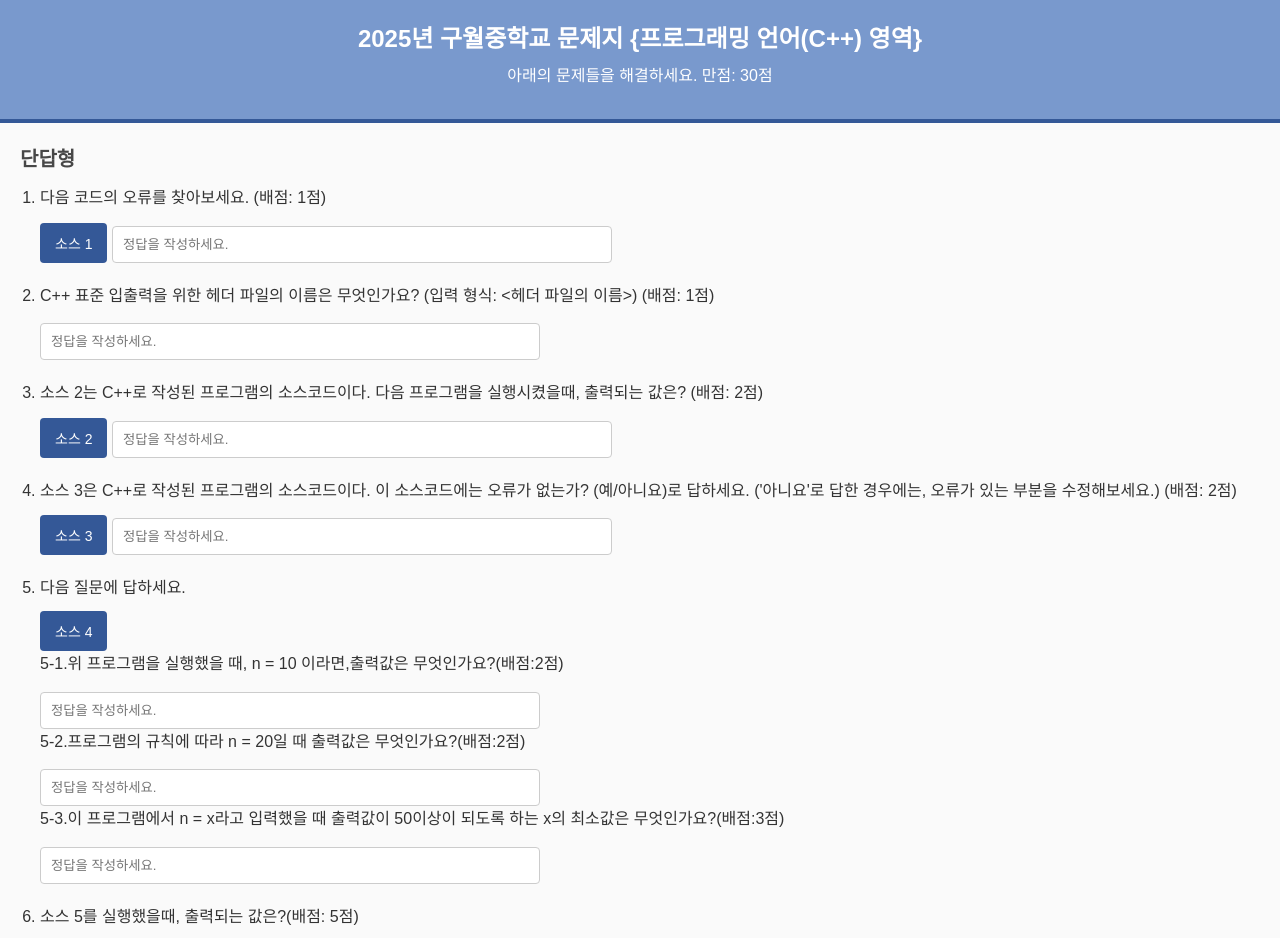
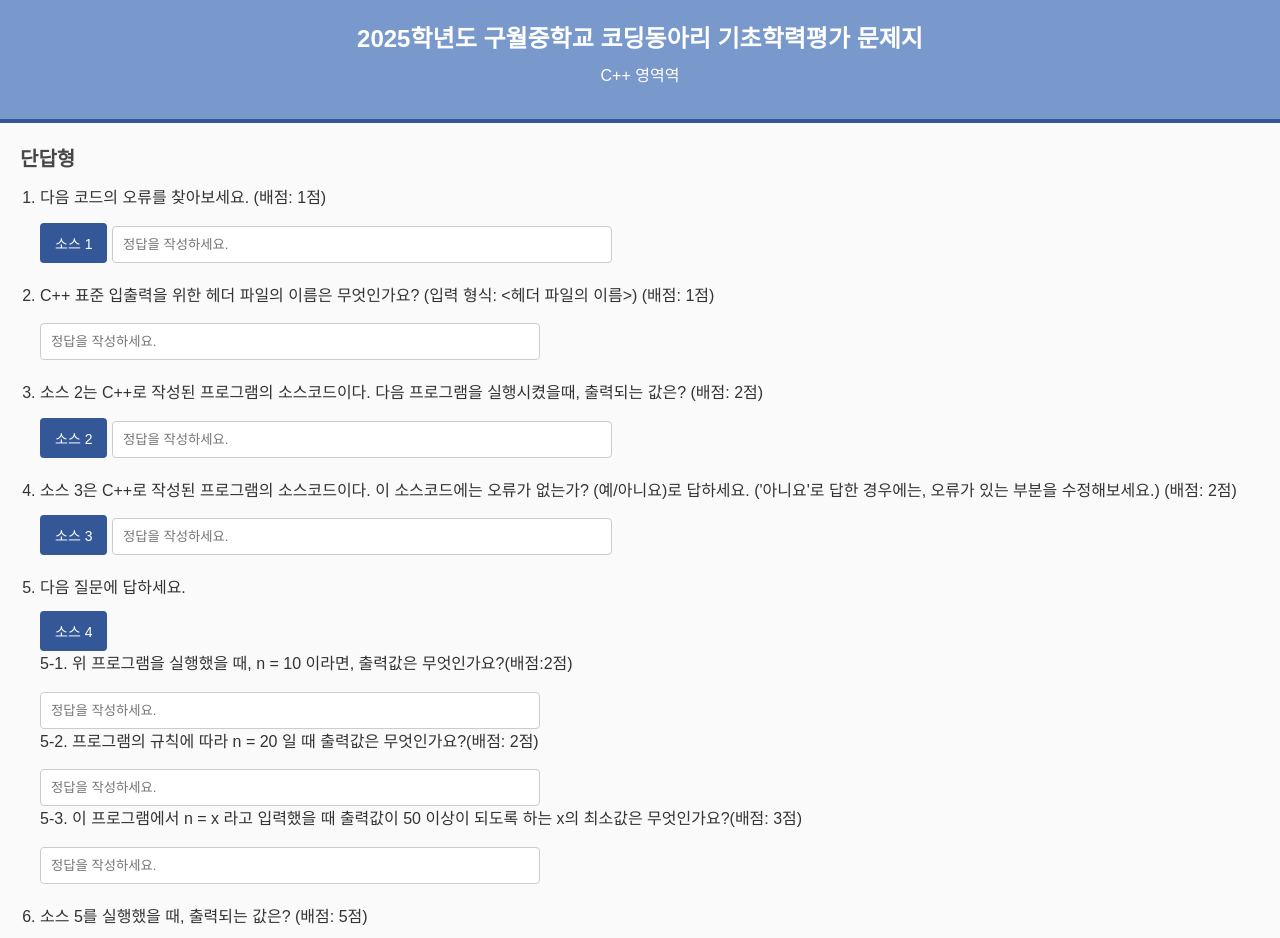
Before and after one commit to YunminCompaney/return0-test, a website: page main/public/problems/cpp/cppProblem.html in a window 1280 px wide. Shown: the top 938 px of the page. Drawn offline with nearby package versions, Linux system fonts and the light colour scheme.

Commit message:
진짜 진짜 최종본

```diff
--- a/main/public/problems/cpp/cppProblem.html
+++ b/main/public/problems/cpp/cppProblem.html
@@ -33,8 +33,8 @@
     </div>
 
     <header>
-        <h1>2025년 구월중학교 문제지 {프로그래밍 언어(C++) 영역} </h1>
-        <p>아래의 문제들을 해결하세요. 만점: 30점</p>
+        <h1>2025학년도 구월중학교 코딩동아리 기초학력평가 문제지</h1>
+        <p>C++ 영역역</p>
     </header>
 
     <main>
@@ -60,12 +60,12 @@
                 </li>
                 <li>
                     <p>다음 질문에 답하세요.</p> <button id="src4">소스 4</button><br>
-                    <p>5-1.위 프로그램을 실행했을 때, n = 10 이라면,출력값은 무엇인가요?(배점:2점)</p><input type="text" placeholder="정답을 작성하세요.">
-                    <p>5-2.프로그램의 규칙에 따라 n = 20일 때 출력값은 무엇인가요?(배점:2점)</p><input type="text" placeholder="정답을 작성하세요.">
-                    <p>5-3.이 프로그램에서 n = x라고 입력했을 때 출력값이 50이상이 되도록 하는 x의 최소값은 무엇인가요?(배점:3점)</p><input type="text" placeholder="정답을 작성하세요.">
+                    <p>5-1. 위 프로그램을 실행했을 때, n = 10 이라면, 출력값은 무엇인가요?(배점:2점)</p><input type="text" placeholder="정답을 작성하세요.">
+                    <p>5-2. 프로그램의 규칙에 따라 n = 20 일 때 출력값은 무엇인가요?(배점: 2점)</p><input type="text" placeholder="정답을 작성하세요.">
+                    <p>5-3. 이 프로그램에서 n = x 라고 입력했을 때 출력값이 50 이상이 되도록 하는 x의 최소값은 무엇인가요?(배점: 3점)</p><input type="text" placeholder="정답을 작성하세요.">
                 </li>
                 <li>
-                    <p>소스 5를 실행했을때, 출력되는 값은?(배점: 5점)</p> <button id="src5">소스 5</button>
+                    <p>소스 5를 실행했을 때, 출력되는 값은? (배점: 5점)</p> <button id="src5">소스 5</button>
                     <input type="text" placeholder="정답을 작성하세요.">
                 </li>
             </ol>
```
Also changed, not shown: main/public/problems/javascript/jsProblem.html (+3 -3 lines), main/public/problems/python/pythonProblem.html (+5 -5 lines), 1 other file.
